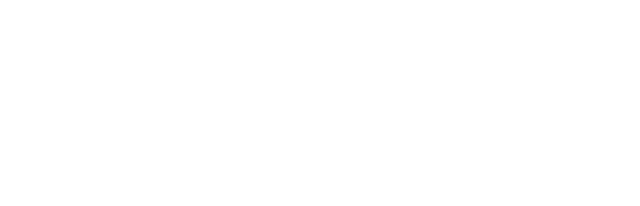
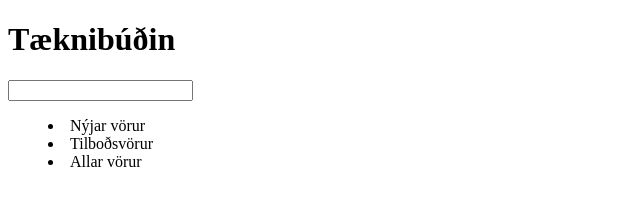
Before and after one commit to Vefforritun-Breakfast-club/HopVerk1, a plain HTML site: page index.html in a window 1280 px wide. Shown: the whole page, without its empty margins (0-640 px from the left). Drawn offline with Linux system fonts and the light colour scheme.

Commit message:
Bara að byrja á grunni

```diff
--- a/index.html
+++ b/index.html
@@ -1,11 +1,34 @@
 <!DOCTYPE html>
 <html lang="is">
+
 <head>
 	<meta charset="UTF-8">
 	<meta name="viewport" content="width=device-width, initial-scale=1.0">
-	<title>Document</title>
+	<title>Tæknibúðin</title>
 </head>
+
 <body>
+	<header>
+		<h1>Tæknibúðin</h1>
+
+		<input type="search" id="site-search" name="q">
+		<nav>
+			<menu>
+				<li>Nýjar vörur</li>
+				<li>Tilboðsvörur</li>
+				<li>Allar vörur</li>
+			</menu>
+		</nav>
+	</header>
+
+	<main>
+
+	</main>
+
+	<footer>
+
+	</footer>
 
 </body>
+
 </html>
```
